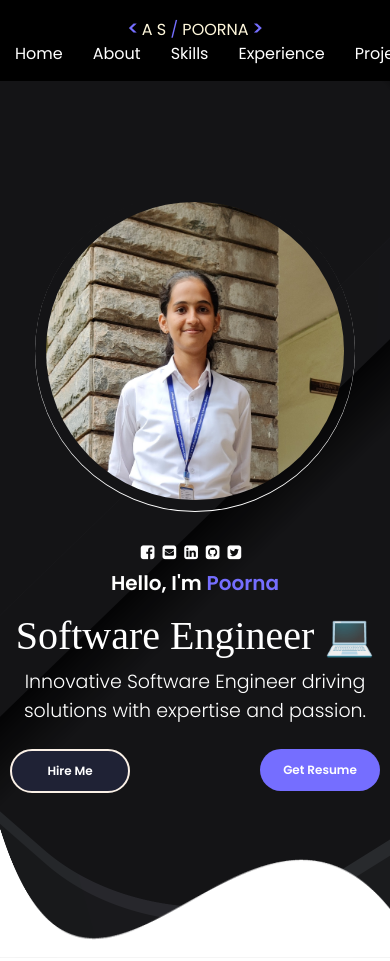
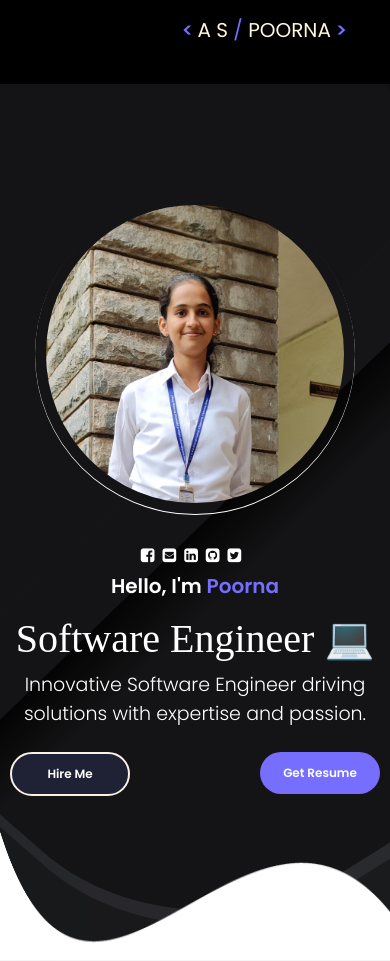
Before and after one commit to aspoorna24/my-portfolio, a React (Create React App) app: page / in a window 390 px wide. Shown: the top 961 px of the page. Built offline with nearby package versions, Linux system fonts and the light colour scheme; a web font is replaced by a local one.

Commit message:
Navbar responsive

```diff
--- a/src/components/navbar/navbar.css
+++ b/src/components/navbar/navbar.css
@@ -36,3 +36,21 @@
     color: var(--purple-color);
 
 }
+
+@media screen and (max-width: 920px) {
+    .navbar{
+        flex-direction: column;
+        align-items: center;
+
+    }
+}
+
+@media  screen and (max-width: 600px) {
+    .navbar-items{
+        visibility: hidden;
+    }
+    .navbar-logo{
+        font-size: 20px;
+        align-items: center;
+    }
+}
```
